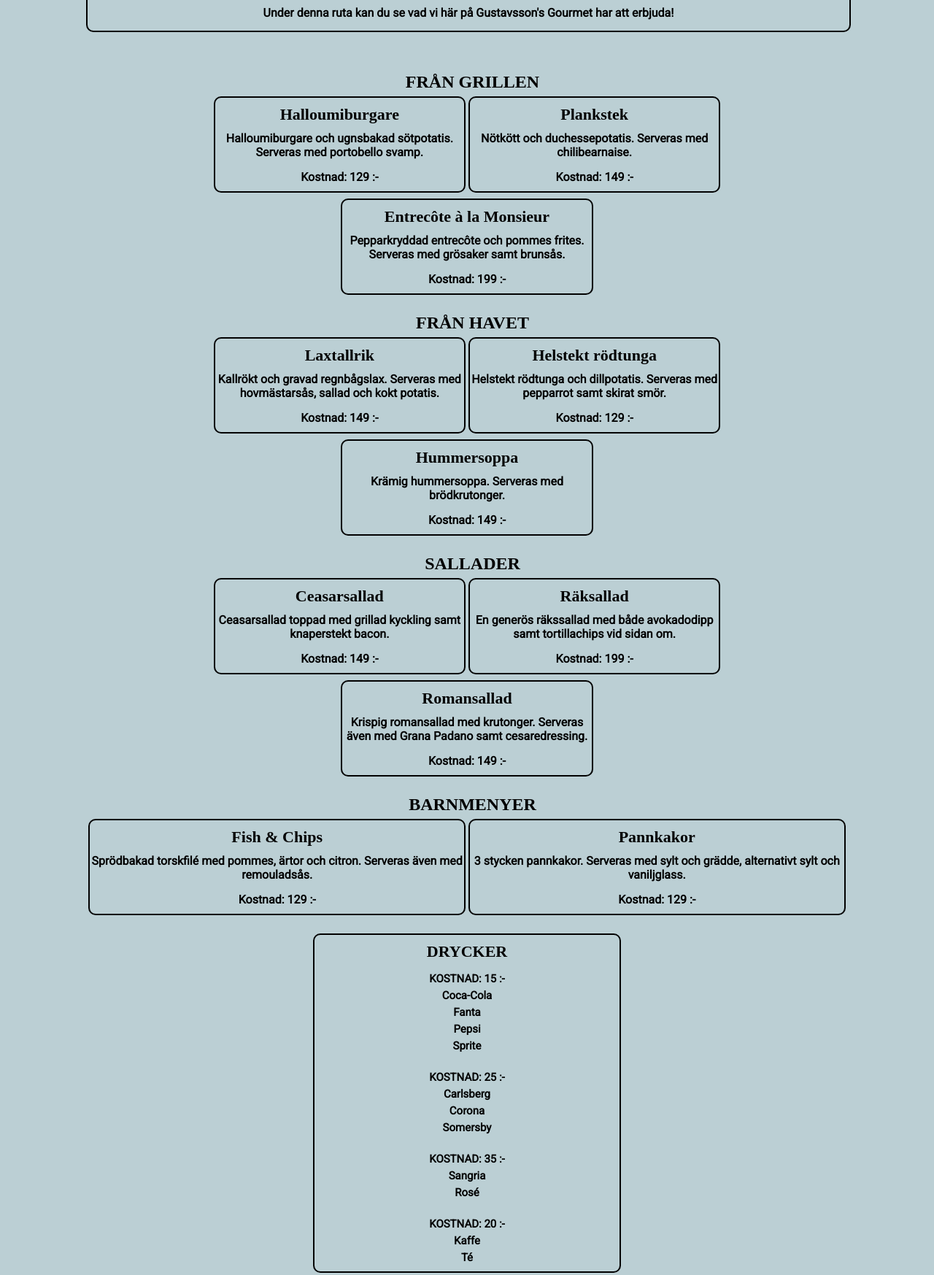
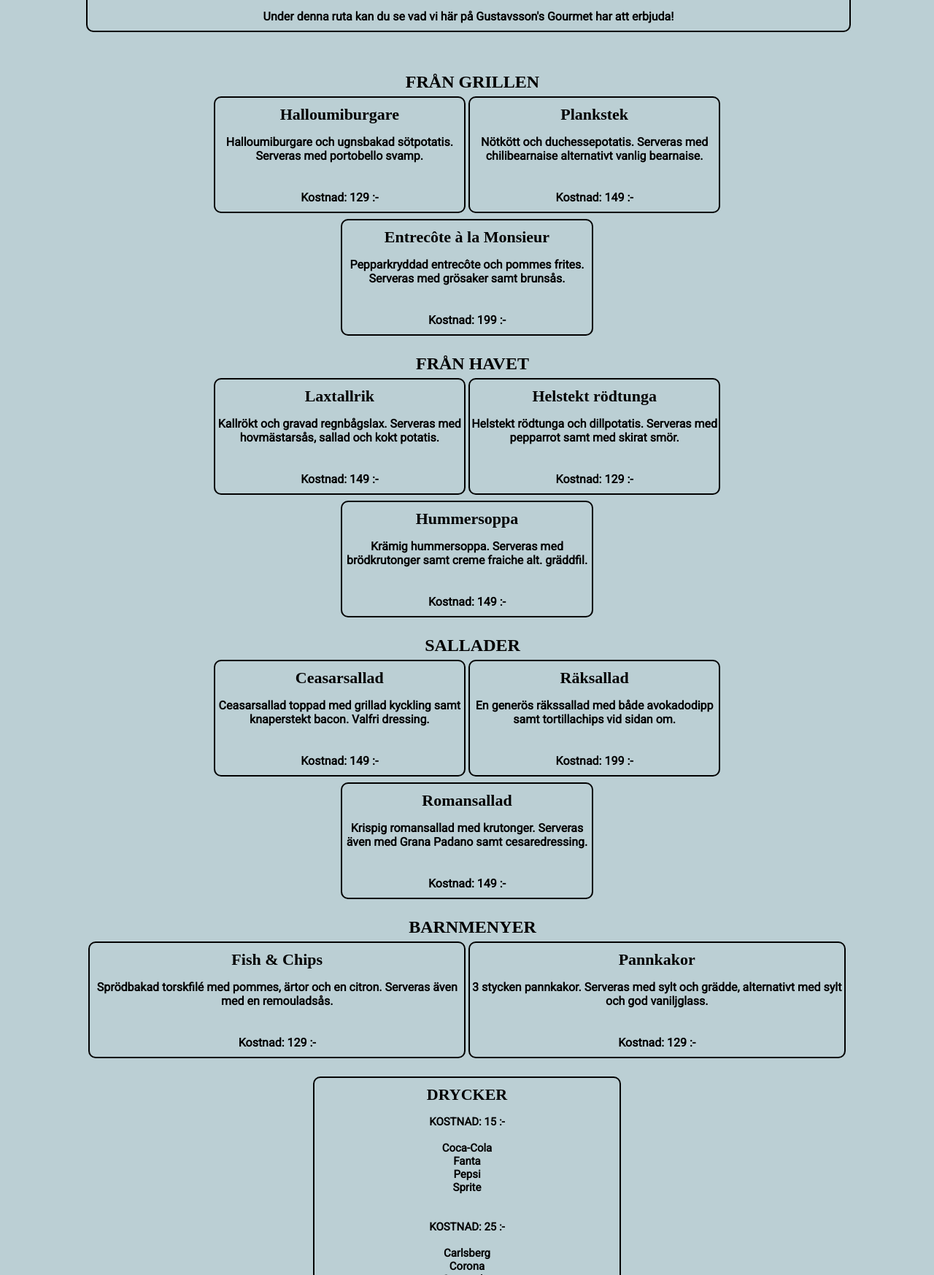
Before and after one commit to Hannesgustavsson/Hannesgustavsson.github.io, a plain HTML site: page Meny.html in a window 1280 px wide. Shown: the part 225-1972 px from the top of the page at 73% size. Drawn offline with Linux system fonts and the light colour scheme; a web font is replaced by a local one.

Commit message:
Add files via upload

```diff
--- a/Meny.html
+++ b/Meny.html
@@ -22,27 +22,25 @@
       </header>
 
 <div id="Wrapper">
-  <main>
       <ul>
         <li id="Kontakt">
           <h2>
-            <a href="Kontakt.html" style="color: rgb(o,255,0)"><font color="#FFFFFF"> KONTAKT </font> </a>
+            <a href="Kontakt.html" style="color: rgb(o,255,0)"> KONTAKT </a>
           </h2>
         </li>
 
         <li id="Meny">
           <h2>
-            <a href="Meny.html" style="color: rgb(o,255,0)"><font color="#FFFFFF"> VÅR MENY </font> </a>
+            <a href="Meny.html" style="color: rgb(o,255,0)"> VÅR MENY </a>
           </h2>
         </li>
 
         <li id="Information">
           <h2>
-            <a href="Information.html" style="color: rgb(o,255,0)"><font color="#FFFFFF"> INFORMATION </font> </a>
+            <a href="Information.html" style="color: rgb(o,255,0)"> INFORMATION </a>
           </h2>
         </li>
       </ul>
-  </main>
 </div>
 
 <div id="Container">
@@ -50,145 +48,131 @@
 	     <h6>
 		       MATRÄTTER
        </h6>
-		   <p6> Under denna ruta kan du se vad vi här på Gustavsson's Gourmet har att erbjuda! </p6>
+		   <p class="p6"> Under denna ruta kan du se vad vi här på Gustavsson's Gourmet har att erbjuda! </p>
 	  </section>
 
     <section class="huvudrätt" id="Grillen">
-       <h5> FRÅN GRILLEN </h5>
+       <p class="p5"> FRÅN GRILLEN </p>
     </section>
 
     <section class="rätt"  id="Halloumiburgare">
 	     <h6>
 		       Halloumiburgare
        </h6>
-		   <p6> Halloumiburgare och ugnsbakad sötpotatis. Serveras med portobello svamp. </p6>
-       <p> </p>
-       <p> </p>
-       <p> </p>
-       <p6> Kostnad: 129 :- </p6>
+		   <p class="p6"> Halloumiburgare och ugnsbakad sötpotatis. Serveras med portobello svamp. <br><br><br>
+
+        Kostnad: 129 :- </p>
 	  </section>
 
     <section class="rätt" id="Plankstek">
 	     <h6>
 		       Plankstek
        </h6>
-		   <p6> Nötkött och duchessepotatis.
-         Serveras med chilibearnaise.</p6>
-         <p> </p>
-         <p> </p>
-         <p> </p>
-         <p6> Kostnad: 149 :- </p6>
+
+		   <p class="p6"> Nötkött och duchessepotatis.
+         Serveras med chilibearnaise alternativt vanlig bearnaise.<br><br><br>
+
+         Kostnad: 149 :- </p>
 	  </section>
 
     <section class="rätt"  id="Entrecote">
 	     <h6>
 		       Entrecôte à la Monsieur
        </h6>
-		   <p6> Pepparkryddad entrecôte och pommes frites. Serveras med grösaker samt brunsås. </p6>
-       <p> </p>
-       <p> </p>
-       <p> </p>
-       <p6> Kostnad: 199 :- </p6>
+		   <p class="p6"> Pepparkryddad entrecôte och pommes frites. Serveras med grösaker samt brunsås. <br><br><br>
+
+       Kostnad: 199 :- </p>
 	  </section>
 
     <section class="huvudrätt"  id="Fisk">
-       <h5> FRÅN HAVET </h5>
+       <p class="p5"> FRÅN HAVET </p>
     </section>
 
     <section class="rätt"  id="Laxtallrik">
        <h6>
            Laxtallrik
        </h6>
-       <p6> Kallrökt och gravad regnbågslax. Serveras med hovmästarsås, sallad och kokt potatis. </p6>
-       <p> </p>
-       <p> </p>
-       <p> </p>
-       <p6> Kostnad: 149 :- </p6>
+       <p class="p6"> Kallrökt och gravad regnbågslax. Serveras med hovmästarsås, sallad och kokt potatis. <br><br><br>
+
+       Kostnad: 149 :- </p>
     </section>
 
     <section class="rätt"  id="Rödtunga">
        <h6>
            Helstekt rödtunga
        </h6>
-       <p6> Helstekt rödtunga och dillpotatis. Serveras med pepparrot samt skirat smör.</p6>
-       <p> </p>
-       <p> </p>
-       <p> </p>
-       <p6> Kostnad: 129 :- </p6>
+
+       <p class="p6"> Helstekt rödtunga och dillpotatis. Serveras med pepparrot samt med skirat smör. <br><br><br>
+
+       Kostnad: 129 :- </p>
     </section>
 
     <section class="rätt"  id="Hummersoppa">
        <h6>
            Hummersoppa
        </h6>
-       <p6> Krämig hummersoppa. Serveras med brödkrutonger. </p6>
-       <p> </p>
-       <p> </p>
-       <p> </p>
-       <p6> Kostnad: 149 :- </p6>
+
+       <p class="p6"> Krämig hummersoppa. Serveras med brödkrutonger samt creme fraiche alt. gräddfil. <br><br><br>
+
+       Kostnad: 149 :- </p>
     </section>
 
     <section class="huvudrätt" id="Sallad">
-       <h5> SALLADER </h5>
+       <p class="p5"> SALLADER </p>
     </section>
 
     <section class="rätt"  id="Ceasarsallad">
 	     <h6>
 		       Ceasarsallad
        </h6>
-		   <p6> Ceasarsallad toppad med grillad kyckling samt knaperstekt bacon. </p6>
-       <p> </p>
-       <p> </p>
-       <p> </p>
-       <p6> Kostnad: 149 :- </p6>
+
+		   <p class="p6"> Ceasarsallad toppad med grillad kyckling samt knaperstekt bacon. Valfri dressing. <br><br><br>
+
+       Kostnad: 149 :- </p>
 	  </section>
 
     <section class="rätt"  id="Räksallad">
 	     <h6>
 		       Räksallad
        </h6>
-		   <p6> En generös räkssallad med både avokadodipp samt tortillachips vid sidan om.</p6>
-       <p> </p>
-       <p> </p>
-       <p> </p>
-       <p6> Kostnad: 199 :- </p6>
+
+		   <p class="p6"> En generös räkssallad med både avokadodipp samt tortillachips vid sidan om. <br><br><br>
+
+       Kostnad: 199 :- </p>
 	  </section>
 
     <section class="rätt"  id="Romansallad">
 	     <h6>
 		       Romansallad
        </h6>
-		   <p6> Krispig romansallad med krutonger. Serveras även med Grana Padano samt cesaredressing. </p6>
-       <p> </p>
-       <p> </p>
-       <p> </p>
-       <p6> Kostnad: 149 :- </p6>
+
+		   <p class="p6"> Krispig romansallad med krutonger. Serveras även med Grana Padano samt cesaredressing. <br><br><br>
+
+       Kostnad: 149 :- </p>
 	  </section>
 
     <section class="huvudrätt" id="Barnmeny">
-       <h5> BARNMENYER </h5>
+       <p class="p5"> BARNMENYER </p>
     </section>
 
     <section class="barnrätt" id="Fiskchips">
 	     <h6>
 		       Fish & Chips
        </h6>
-		   <p6> Sprödbakad torskfilé med pommes, ärtor och citron. Serveras även med remouladsås. </p6>
-       <p> </p>
-       <p> </p>
-       <p> </p>
-       <p6> Kostnad: 129 :- </p6>
+
+		   <p class="p6"> Sprödbakad torskfilé med pommes, ärtor och en citron. Serveras även med en remouladsås. <br><br><br>
+
+       Kostnad: 129 :- </p>
 	  </section>
 
     <section class="barnrätt"  id="Pannkakor">
 	     <h6>
 		       Pannkakor
        </h6>
-		   <p6> 3 stycken pannkakor. Serveras med sylt och grädde, alternativt sylt och vaniljglass. </p6>
-       <p> </p>
-       <p> </p>
-       <p> </p>
-       <p6> Kostnad: 129 :- </p6>
+
+		   <p class="p6"> 3 stycken pannkakor. Serveras med sylt och grädde, alternativt med sylt och god vaniljglass. <br><br><br>
+
+       Kostnad: 129 :- </p>
 	  </section>
 
     <section class="drycker" id="Drycker">
@@ -196,34 +180,21 @@
 		       DRYCKER
 		   </h6>
 
-       <p> KOSTNAD: 15 :- </p>
-       <p> Coca-Cola</p>
-       <p> Fanta</p>
-       <p> Pepsi </p>
-       <p> Sprite </p>
-       <p>                                                                             </p>
-       <p>                                                                             </p>
-       <p>                                                                             </p>
-       <p>                                                                             </p>
-       <p> KOSTNAD: 25 :- </p>
-       <p> Carlsberg</p>
-       <p> Corona</p>
-       <p> Somersby</p>
-       <p>                                                                             </p>
-       <p>                                                                             </p>
-       <p>                                                                             </p>
-       <p>                                                                             </p>
-       <p> KOSTNAD: 35 :- </p>
-       <p> Sangria</p>
-       <p> Rosé</p>
-       <p>                                                                             </p>
-       <p>                                                                             </p>
-       <p>                                                                             </p>
-       <p>                                                                             </p>
-       <p> KOSTNAD: 20 :- </p>
-       <p> Kaffe</p>
-       <p> Té</p>
-
+       <p> KOSTNAD: 15 :-<br><br>
+         Coca-Cola<br>
+         Fanta<br>
+         Pepsi<br>
+         Sprite<br><br><br>
+         KOSTNAD: 25 :-<br><br>
+         Carlsberg<br>
+         Corona<br>
+         Somersby<br><br><br>
+         KOSTNAD: 35 :-<br><br>
+         Sangria<br>
+         Rosé<br><br><br>
+         KOSTNAD: 20 :-<br><br>
+         Kaffe<br>
+         Té</p>
 
 	  </section>
  </div>
--- a/Restaurang.css
+++ b/Restaurang.css
@@ -4,7 +4,6 @@ header {
   width: 100%;
   background: #BBCFD4;
   font-family: cursive;
-  font-size: auto;
   margin-top: 0px;
   padding: 0px;
 }
@@ -18,6 +17,7 @@ body {
   margin: 0;
 }
 
+
 h1 {
   color: black;
   text-align: center;
@@ -30,15 +30,12 @@ h4 {
   color: black;
   text-align: center;
   font-family: 'Spectral SC', serif;
-  font-weight: light;
 }
 
 h2 {
   font-size: 26px;
   text-align: center;
-
 }
-
 a:link {
   color: black;
   text-decoration: none;
@@ -50,7 +47,7 @@ a:visited {
 }
 
 a:hover {
-  color: black;
+  color:black;
   text-decoration: underline;
 }
 
@@ -58,15 +55,34 @@ a:active {
   color: black;
   text-decoration: underline BLACK;
 }
+li a:link {
+  color: white;
+  text-decoration: none;
+}
+
+li a:visited {
+  color: white;
+  text-decoration:none;
+}
+
+li a:hover {
+  color: white;
+  text-decoration: underline;
+}
+
+li a:active {
+  color: white;
+  text-decoration: underline white;
+}
 
 h2 > a {
   position: relative;
-  color: #000;
+  color: white;
   text-decoration: none;
 }
 
 h2 > a:hover {
-  color: #000;
+  color: white;
 }
 
 h2 > a:before {
@@ -96,6 +112,7 @@ ul {
   margin: 0;
   height: 50px;
   font-family: 'Spectral SC', serif;
+  color:white;
   display: flex;
   flex-direction: row;
   flex-wrap: nowrap;
@@ -104,11 +121,6 @@ ul {
   overflow: hidden;
   width: 100%;
   background-color: #2B3B40;
-
-}
-
-li {
-  float:left;
 }
 
 li a {
@@ -118,11 +130,13 @@ li a {
   padding-top:7px;
   padding-bottom: 2px;
   text-decoration: none;
+  color: white;
 
 }
 
 li a:hover {
   background-color: #616B6E;
+  color: white;
 }
 
 #Wrapper {
@@ -318,7 +332,6 @@ font-family: 'Spectral SC', serif;
 	width:100%;
   margin: auto;
   text-align: center;
-
 }
 
 #Rubrik {
@@ -370,7 +383,7 @@ P {
   text-align: center;
 }
 
-P2 {
+.P2 {
   font-size: 15px;
   font-family: 'Roboto', sans-serif;
   margin-top: 0px;
@@ -378,7 +391,7 @@ P2 {
   text-align: center;
 }
 
-h5 {
+.p5 {
   font-size: 24px;
   font-family: 'Spectral SC', serif;
   margin-top: 0px;
@@ -388,7 +401,7 @@ h5 {
   text-align: left;
 }
 
-p6 {
+.p6 {
   font-size: 16px;
   font-family: 'Roboto', sans-serif;
   margin-top: 0px;
@@ -397,13 +410,12 @@ p6 {
   text-align: center;
 }
 
-p4 {
+.p4 {
   font-size: 30px;
   font-family: 'Spectral SC', serif;
-  margin-top: 40px;
+  margin-top: 5px;
   margin-left: 15px;
-  padding-top: 40px;
-  font-weight: regular;
+  padding-top: 5px;
   text-align: center;
 }
 
@@ -419,29 +431,19 @@ p4 {
     margin-left: 0px;
 }
 
-@media screen and (max-width: 1286px) {
-
-  h5 {
-    font-size: 24px;
-    font-family: 'Spectral SC', serif;
-    margin-top: 0px;
-    margin-left: 15px;
-    padding-top: 5px;
-    font-weight: bold;
+  .p5{
     text-align: center;
-  }
 }
-
+}
 
 @media screen and (max-width: 1210px) {
 
-  .rätt{
+  .rätt {
     width: 100%;
     background-color:#BBCFD4;
     border: 2px solid;
     border-radius: 10px;
     text-align:center;
-    font-family: cursive;
     height:auto;
     margin-top: 8px;
     padding-bottom: 10px;
@@ -496,10 +498,6 @@ width:100%;
       align-items: center;
     }
 
-    li {
-      float: none;
-    }
-
     li  a {
       width: 100%;
       display: block;
@@ -510,24 +508,25 @@ width:100%;
       flex-basis: auto;
     }
 
-    p4 {
+    .p4 {
 
-      margin-top: 40px;
+      margin-top: 5px;
       margin-left: auto;
-      padding-top: 40px;
+      padding-top: 5px;
       font-weight: regular;
       text-align: center;
       font-size: 25px;
     }
 
     h1 {
-      font-size: 20px;
+      font-size: 30px;
     }
 
     h2 {
       font-size: 15px;
       text-align: center;
     }
+
 
     h4 {
       font-size: 15px;
@@ -537,17 +536,13 @@ width:100%;
     	width:100%;
       margin: auto;
       text-align: center;
-      margin-top: 60px;
-      margin-left: 50px;
-      margin-right: 50px;
-      margin-bottom: 100px;
     }
 
     #Rubrik {
-        background-color:#BBCFD4;
-        display:inline-block;
+        background-color:#BBCFD4
         width:auto;
         text-align:center;
+        font-family: cursive;
         height:10px;
         margin-top: 60px;
         margin-left: 50px;
@@ -613,3 +608,10 @@ width:100%;
                            "öppettider"
                            "jobbhososs"
 }
+
+@media screen and (max-width: 420px) {
+
+    h1 {
+      font-size: 20px;
+    }
+  }
```
Also changed, not shown: Information.html (+15 -23 lines), Kontakt.html (+17 -29 lines), index.html (+6 -6 lines).
